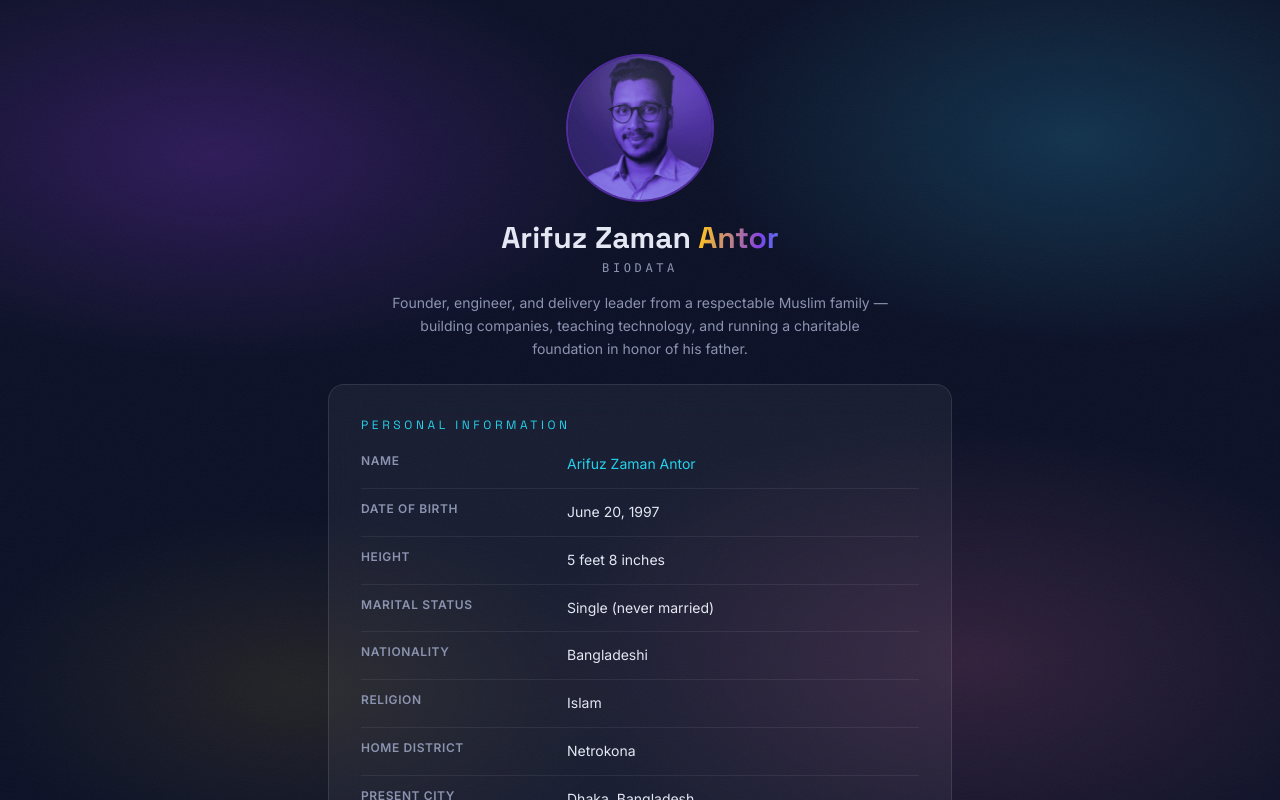
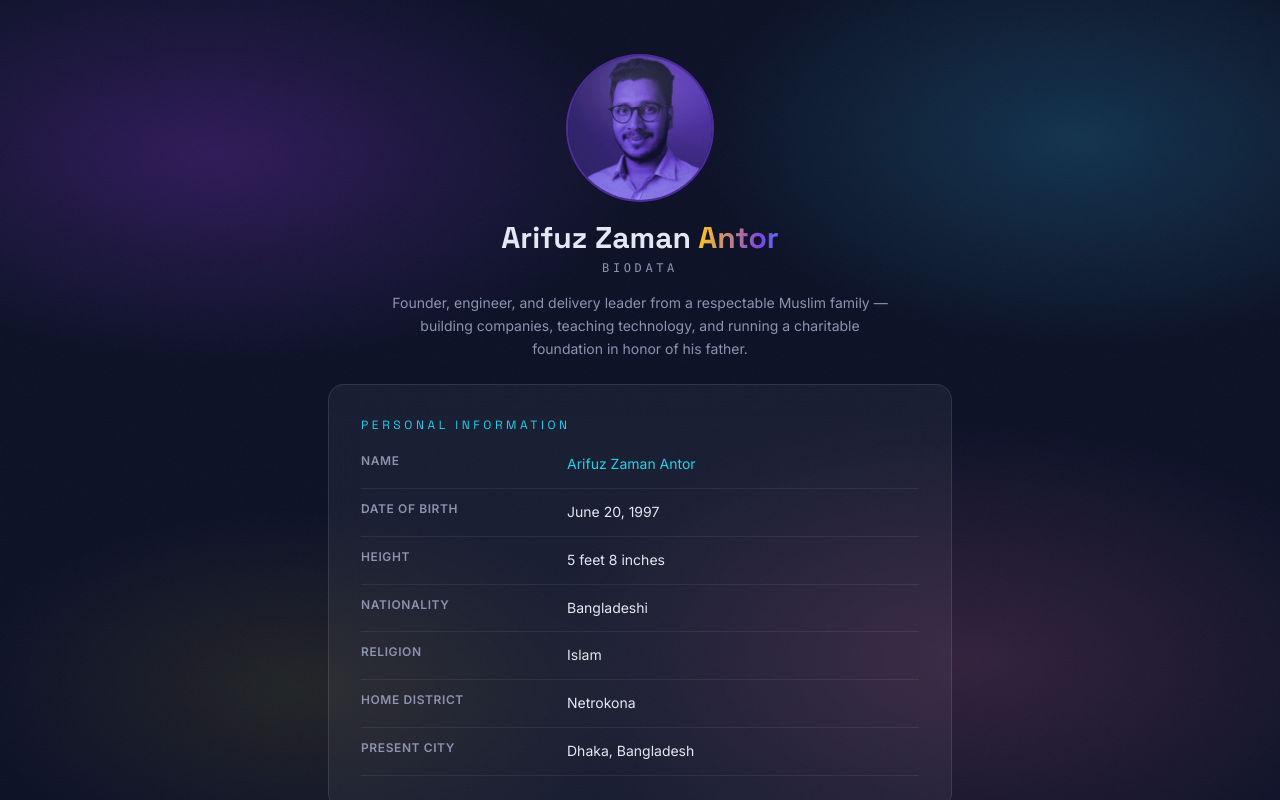
Before and after one commit to azaworld/my-portfolio, a Next.js app: page /biodata-k7m3x9 in a window 1280 px wide. Shown: the top 800 px of the page. Built offline with nearby package versions, Linux system fonts and the light colour scheme.

Commit message:
Biodata: remove marital status row
Co-Authored-By: Claude Opus 4.8 (1M context) <noreply@anthropic.com>

```diff
--- a/app/biodata-k7m3x9/BiodataClient.tsx
+++ b/app/biodata-k7m3x9/BiodataClient.tsx
@@ -47,7 +47,6 @@ export default function BiodataClient() {
         </Row>
         <Row label="Date of Birth">June 20, 1997</Row>
         <Row label="Height">5 feet 8 inches</Row>
-        <Row label="Marital Status">Single (never married)</Row>
         <Row label="Nationality">Bangladeshi</Row>
         <Row label="Religion">Islam</Row>
         <Row label="Home District">Netrokona</Row>
```
